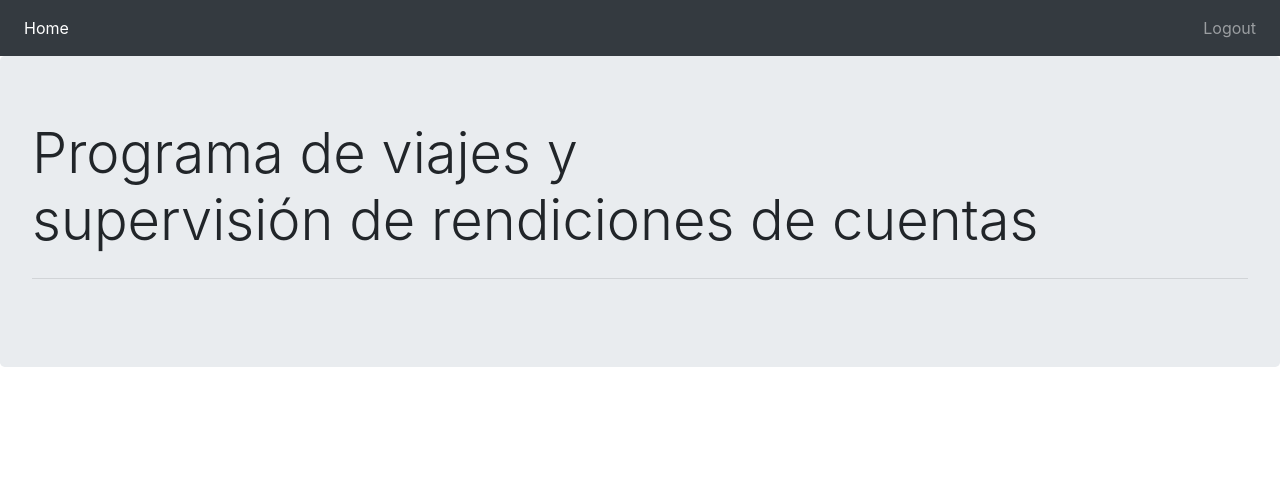
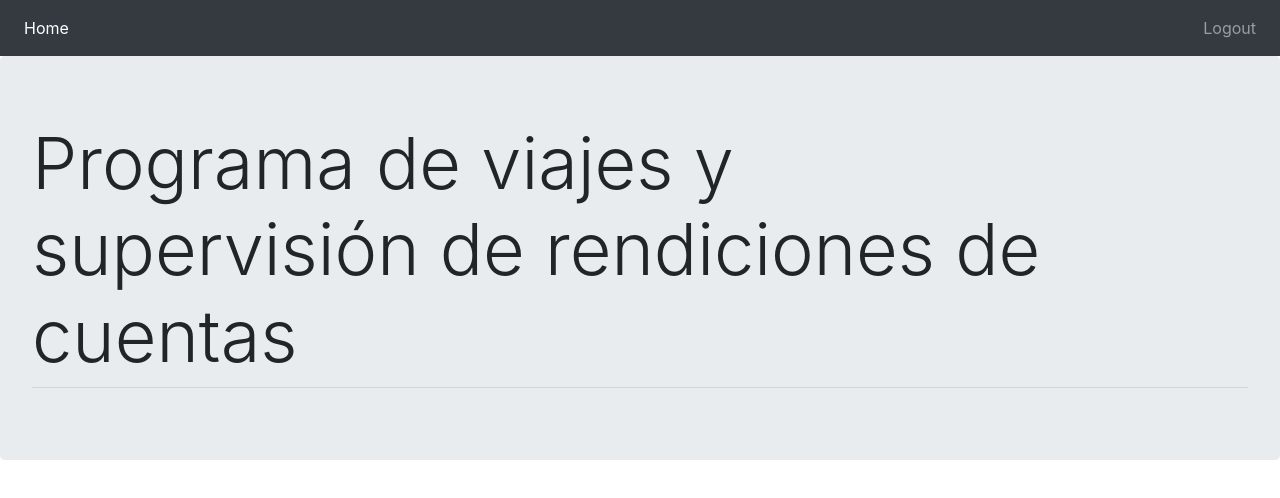
Before and after one commit to minem-diars/minem-diars-front, an Angular app: page /home in a window 1280 px wide. Shown: the top 498 px of the page. Built offline with nearby package versions, Linux system fonts and the light colour scheme.

Commit message:
edit login and home

```diff
--- a/src/app/components/home/home.component.html
+++ b/src/app/components/home/home.component.html
@@ -1,7 +1,7 @@
 <app-navbar [role]="fRole"></app-navbar>
 <div class="jumbotron">
-    <h1 class="display-4">Programa de viajes y <br>supervisión de rendiciones de cuentas</h1>
-    <hr class="my-4">
+    <h1 class="display-3">Programa de viajes y <br>supervisión de rendiciones de cuentas</h1>
+    <hr class="my-2">
     <div>
         {{message}}
     </div>
--- a/src/app/components/login/login.component.html
+++ b/src/app/components/login/login.component.html
@@ -1,6 +1,6 @@
 <div class="titleFather">
     <div class="jumbotron titleSon">
-        <h1 class="display-3">PRUEBA JENKINS</h1>
+        <h1 class="display-3">MINEM</h1>
     </div>
     <br>
     <div class="titleSon">
```
